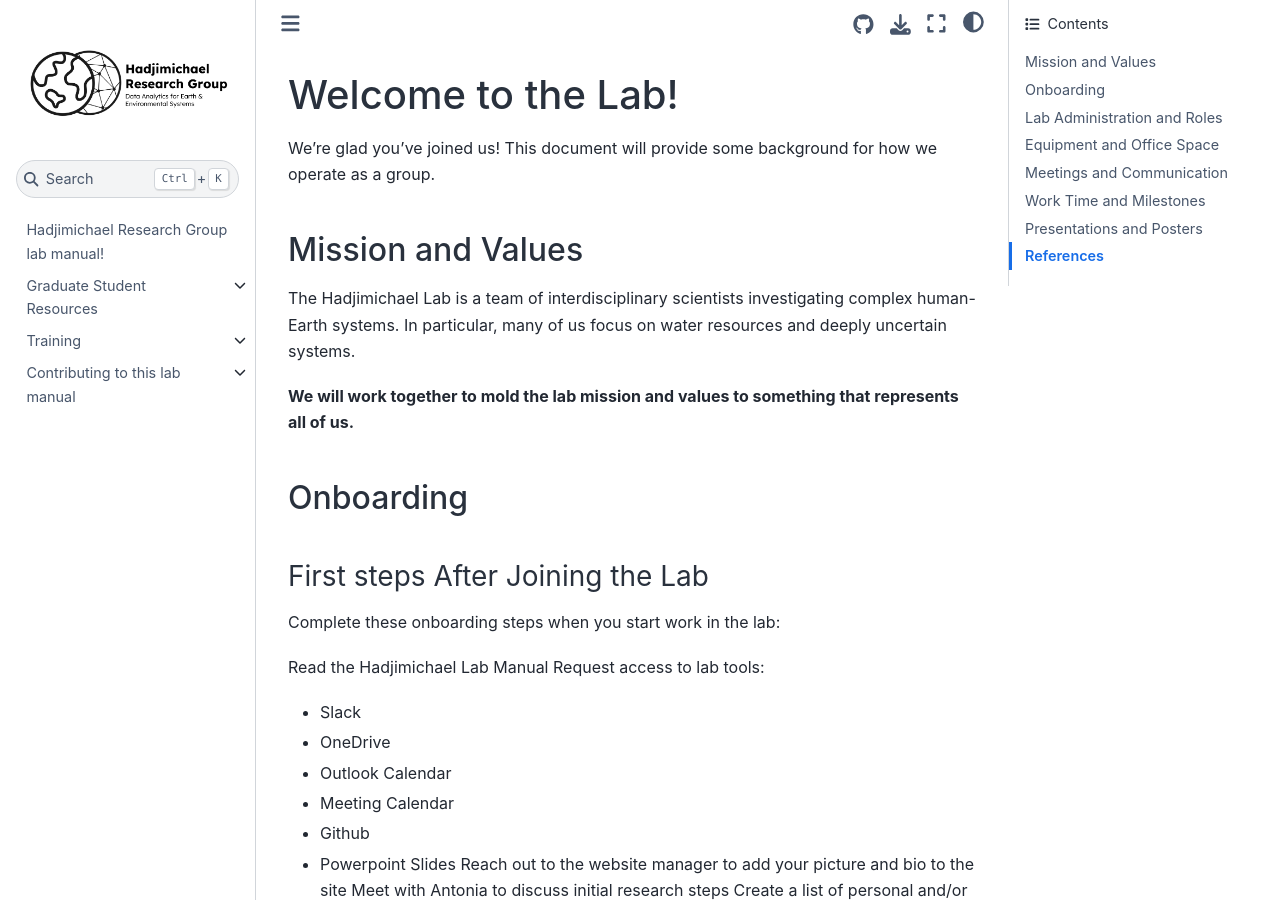
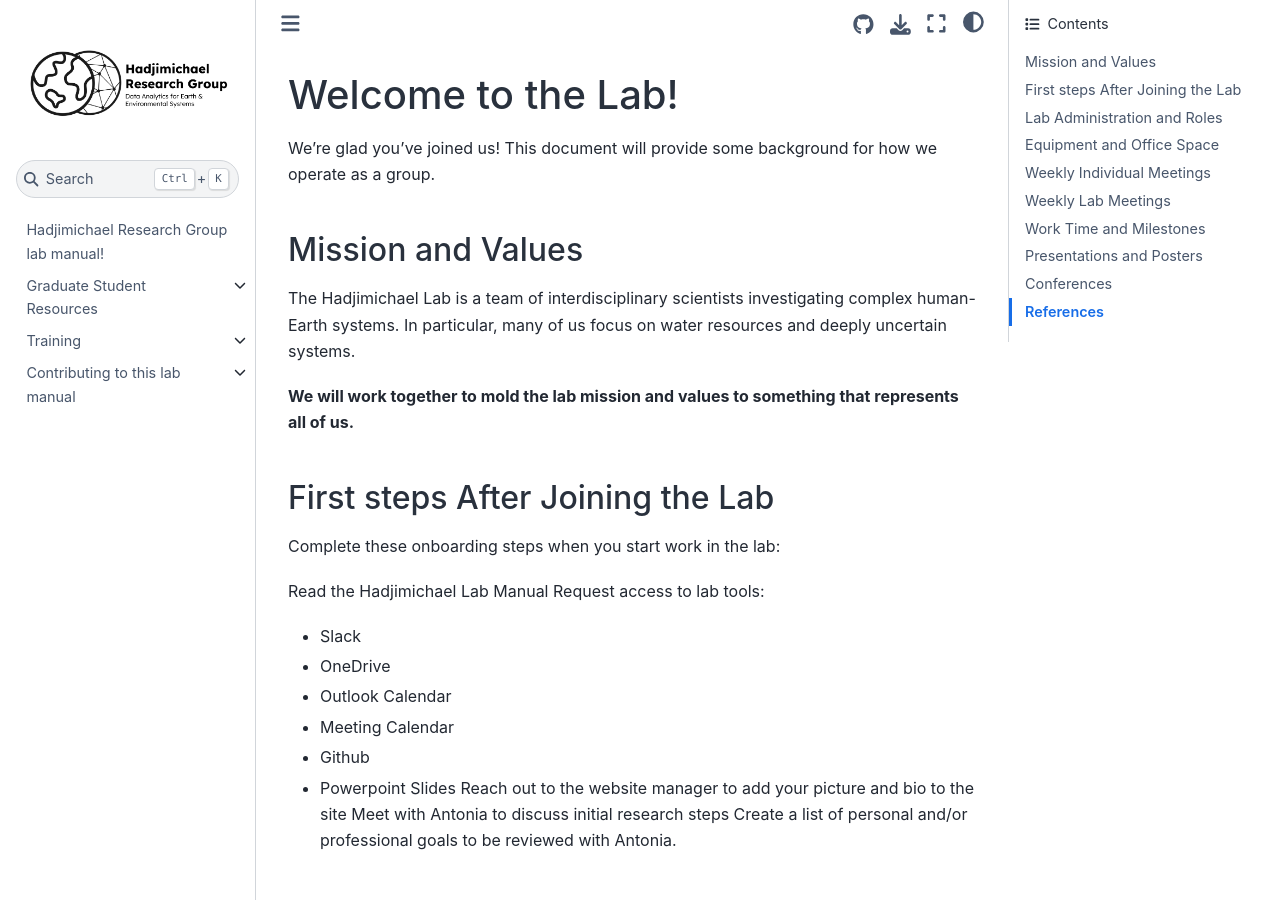
Before and after one commit to HadjimichaelResearchGroup/HadjimichaelResearchGroup.github.io, a Jupyter Book: the page built from docs/Onboarding/LabOnboarding.md, in a window 1280 px wide and 900 px high. Built offline with Jupyter Book 1.0.4 settings and Sphinx 7.4.7 and the Sphinx Book theme 1.1.4, drawn with Linux system fonts in a browser that asks for light colours; some of the changed text lies outside the part shown.

Commit message:
Update LabOnboarding.md
Headings

```diff
--- a/docs/Onboarding/LabOnboarding.md
+++ b/docs/Onboarding/LabOnboarding.md
@@ -6,9 +6,7 @@ The Hadjimichael Lab is a team of interdisciplinary scientists investigating com
 
 **We will work together to mold the lab mission and values to something that represents all of us.**
 
-### Onboarding
-
-#### First steps After Joining the Lab
+### First steps After Joining the Lab
 Complete these onboarding steps when you start work in the lab:
 
 Read the Hadjimichael Lab Manual
@@ -60,8 +58,7 @@ All members of the lab are expected to pitch in to support the function of our l
 - Office Space: Every graduate student will be assigned a desk in an office in Deike. You will recieve a key to that office, and a key to the Deike mail room. It is important to always lock the office door when the office is empty, as your office mates may have left their laptop or other precious items in the office. If you would like to change offices, talk with other members of the lab. Desks usually open up at the end of the Spring semester.
 - Equipment: Everyone in the research group must have a functional computer capable of performing intensive computational modeling work. If you do not have a computer which meets that criteria, please reach out to Antonia and she will arrange to provide you with a working computer - please don’t be shy about this! If you do already have a computer you can continue to use, that will help the lab’s resources go farther.
 
-### Meetings and Communication
-#### Weekly Individual Meetings
+### Weekly Individual Meetings
 At the beginning of each semester, we will set a time for weekly individual meetings. Meetings are typically 45 minutes, once a week. Early-stage PhD students should keep these meetings every week. More senior lab members can feel free to cancel meetings, but we should touch base at least every other week. Individual Meetings are a tool to help you to make productive use of your weekly meetings with Antonia. **You should plan to create a slide deck that you will use in the meeting to facilitate conversation about items you want feedback on.** These slides serve as a project management tool that allows you and Antonia to align and keep track of what you are working on, and agreed next steps
 The slides may include:
 - A meeting agenda
@@ -71,7 +68,7 @@ The slides may include:
 
 While your report does not need to be a polished presentation, it should be easy to follow as you talk through your research progress with Antonia. **It is your responsibility to set the agenda, come prepared for each meeting, and lead the meeting.** After the meeting, you may find it helpful to write out a short summary of the next steps you’ve agreed on so we don’t forget what was discussed.
 
-#### Weekly Lab Meetings
+### Weekly Lab Meetings
 Weekly lab meetings (1 hour each) are meant to be a forum for us to learn collaboratively. In these weekly lab meetings, we rotate between 4 formats.
 - **Paper Discussions:** One person will select a broadly applicable paper for everyone to read. This person will facilitate the discussion and guide the group in learning about the topic.
 - **Project updates:** Each person will contribute one or two slides about the status of their project to a combined deck. We will go around the room and remind everyone of our project purpose, and share where things currently stand. The slides template is here.
@@ -86,7 +83,7 @@ You should treat your position in the Hadjimichael Lab as a full-time job. You a
 ### Presentations and Posters
 Learning to present is an important skill and helps increase the visibility of your work. You are  encouraged to seek out opportunities to present your research. Be prepared to give a practice talk to the lab, ideally at least two weeks before your presentation. Practice talks will help you feel comfortable with your presentation, practice answering questions, and get feedback from the lab and implement changes well in advance of your real presentation. All students should plan to present in the Penn State Graduate Student Colloquium, typically held in April.
 
-#### Conferences
+### Conferences
 PhD students and postdocs are encouraged to attend **1-2 conferences per year,** subject to funding availability. Keep an eye out for conference deadlines, which can occur six months or more in advance. Lab members should get Antonia’s approval on a conference abstract before submitting it and get Antonia’s feedback on a poster or talk before giving it.
 
 ### References
```
